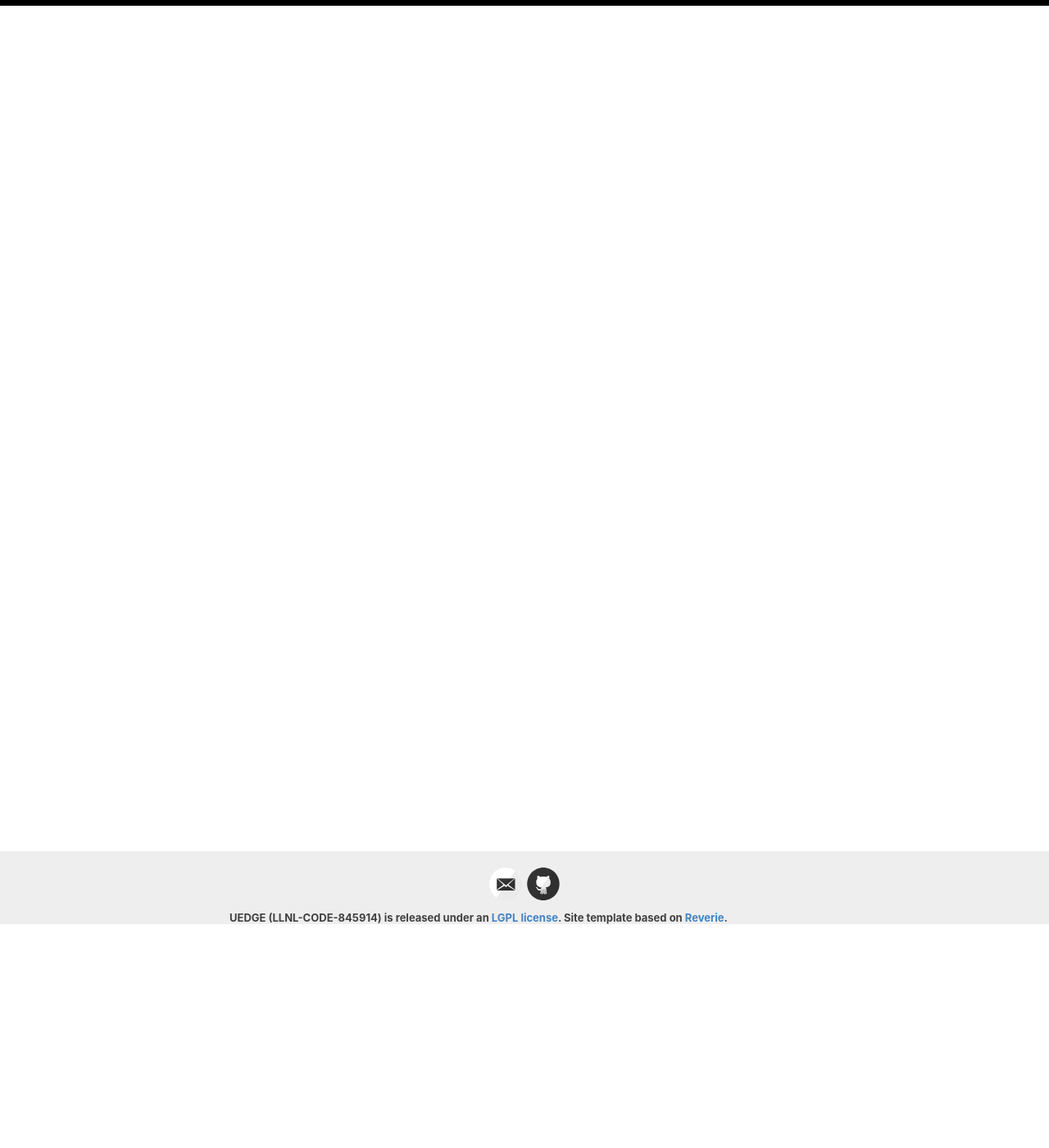
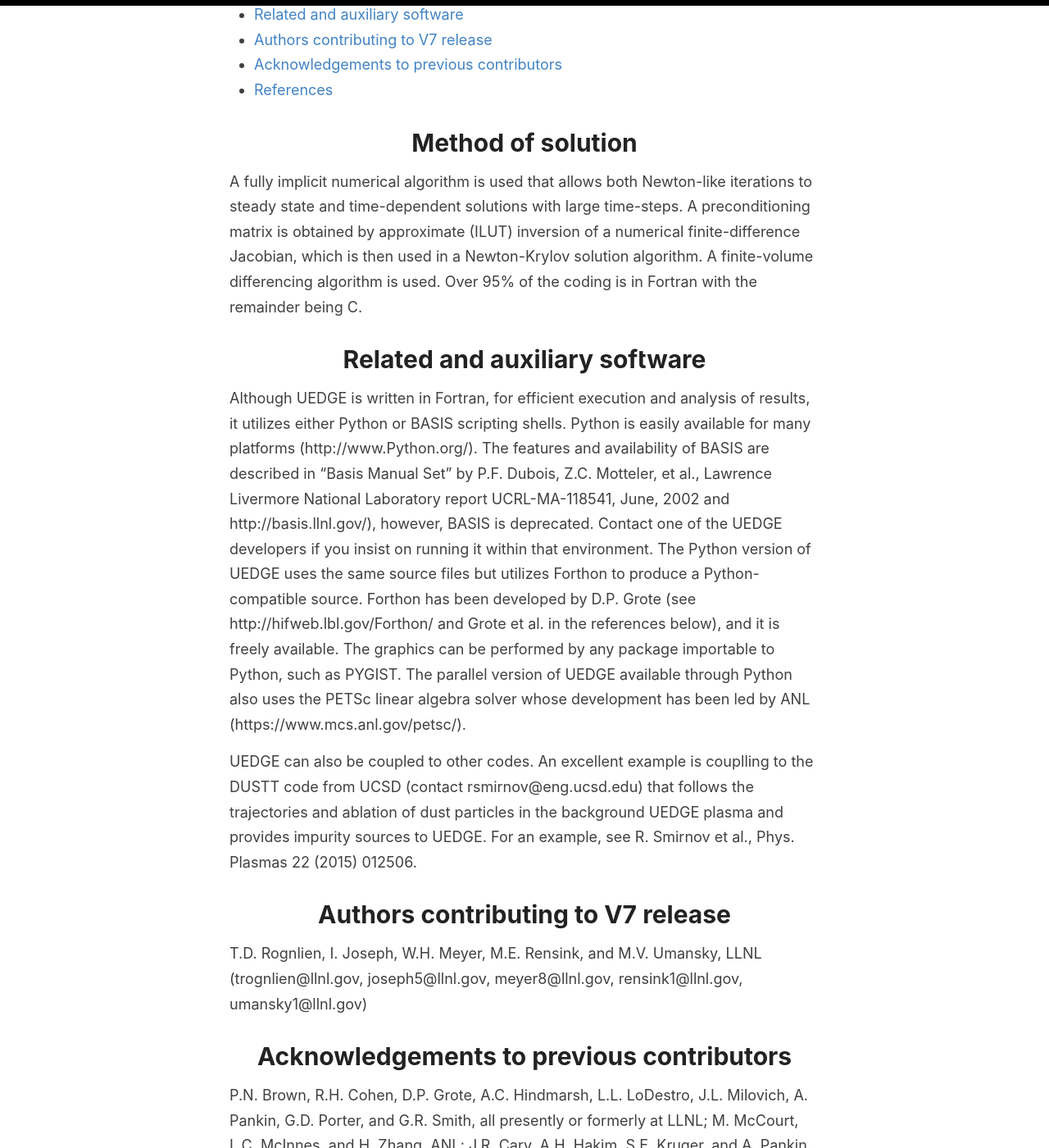
Before and after one commit to LLNL/UEDGE, a Jekyll site: the page built from _pages/about.md, in a window 1280 px wide and 1400 px high, scrolled down 273 px. Shown: the whole window at 82% size. Built offline with Jekyll 4.4.1, drawn with Linux system fonts in a browser that asks for light colours; some of the changed text lies outside the part shown.

Commit message:
Adds page skeletons

```diff
--- a/_config.yml
+++ b/_config.yml
@@ -75,6 +75,7 @@ kramdown:
   syntax_highlighter_opts:
     # Use existing pygments syntax highlighting css
     css_class: 'highlight'
+  toc_levels: 1..1
 
 # Set the Sass partials directory, as we're using @imports
 sass:
--- a/_pages/about.md
+++ b/_pages/about.md
@@ -3,3 +3,59 @@ layout: page
 title: About
 permalink: /about/
 ---
+* TOC
+{:toc}
+
+# Method of solution
+A fully implicit numerical algorithm is used that allows both Newton-like iterations to steady state
+and time-dependent solutions with large time-steps.  A preconditioning matrix is obtained by approximate
+(ILUT) inversion of a numerical finite-difference Jacobian, which is then used in a Newton-Krylov
+solution algorithm. A finite-volume differencing algorithm is used. Over 95% of the coding is in
+Fortran with the remainder being C.
+
+# Related and auxiliary software
+
+Although UEDGE is written in Fortran, for efficient execution and analysis of results, it utilizes
+either Python or BASIS scripting shells. Python is easily available for many platforms
+(http://www.Python.org/). The features and availability of BASIS are described in "Basis Manual Set"
+by P.F. Dubois, Z.C. Motteler, et al., Lawrence Livermore National Laboratory report UCRL-MA-118541,
+June, 2002 and http://basis.llnl.gov/), however, BASIS is deprecated. Contact one of the UEDGE developers
+if you insist on running it within that environment.
+The Python version of UEDGE uses the same source files but utilizes Forthon to produce a Python-compatible
+source.  Forthon has been developed by D.P. Grote (see http://hifweb.lbl.gov/Forthon/ and Grote et al.
+in the references below), and it is freely available. The graphics can be performed by any package importable
+to Python, such as PYGIST.  The parallel version of UEDGE available through Python also uses the PETSc linear
+algebra solver whose development has been led by ANL (https://www.mcs.anl.gov/petsc/).
+
+UEDGE can also be coupled to other codes.  An excellent example is couplling to the DUSTT code from
+UCSD (contact rsmirnov@eng.ucsd.edu) that follows the trajectories and ablation of dust particles in
+the background UEDGE plasma and provides impurity sources to UEDGE.  For an example, see R. Smirnov
+et al., Phys. Plasmas 22 (2015) 012506.
+
+# Authors contributing to V7 release
+T.D. Rognlien, I. Joseph, W.H. Meyer, M.E. Rensink, and M.V. Umansky, LLNL
+(trognlien@llnl.gov, joseph5@llnl.gov, meyer8@llnl.gov, rensink1@llnl.gov, umansky1@llnl.gov)
+
+# Acknowledgements to previous contributors
+P.N. Brown, R.H. Cohen, D.P. Grote, A.C. Hindmarsh, L.L. LoDestro, J.L. Milovich,
+A. Pankin, G.D. Porter, and G.R. Smith, all presently or formerly at LLNL; M. McCourt,
+L.C. McInnes, and H. Zhang, ANL; J.R. Cary, A.H. Hakim, S.E. Kruger, and A. Pankin, Tech-X;
+D.A. Knoll, INEEL; D.P. Stotler, PPPL; B.J. Braams, retired, IAEA; A.Yu. Pigarov and
+R. Smirnov, UCSD; J.D. Elder, U. Toronto; M. Groth, Aalto Univ.; and R.B. Campbell, Sandia.
+
+# References
+**_UEDGE development_**
+T.D. Rognlien, J.L. Milovich, M.E. Rensink, and G.D. Porter, J. Nucl. Mat. 196-198 (1992) 347-351.
+G.R. Smith, P.N. Brown, R.B. Campbell, D.A. Knoll, P.R. McHugh, M.E. Rensink, and T.D. Rognlien, J. Nucl. Mater. 220-222 (1995) 1024.
+M.E. Rensink and T.D. Rognlien, J. Nucl. Mater. 266-269 (1999) 1180.
+T.D. Rognlien, D.D. Ryutov, N. Mattor, and G.D. Porter, Phys. Plasmas 6, (1999) 1851.
+T.D. Rognlien, M.E. Rensink, and G.R. Smith, "User manual for the UEDGE edge-plasma transport code," January 2000, LLNL Rpt. UCRL-ID-137121, lastest revision May 1, 2013.
+
+**_Forthon development_**
+D. P. Grote, A. Friedman, I. Haber, "Methods used in WARP3d, a Three-Dimensional PIC/Accelerator Code", Proceedings of the 1996 Computational Accelerator Physics Conference, AIP Conference Proceedings 391, p. 51.
+See also: http://hifweb.lbl.gov/Forthon/  .
+
+**_FACETS project_**
+J.R. Cary, J. Candy, R.H. Cohen et al., J. Phys.: Conf. Ser. 125 (2008) 012040.
+A.H. Hakim, T.D. Rognlien, R.J. Groebner et al., Phys. Plasmas 19 (2012) 032505.
+M. McCourt, T.D. Rognlien, L.C. McInnes, and H. Zhang, Computational Science & Discovery 5 (2012) 014012.
```
Also changed, not shown: _index.html (deleted, +0 -49 lines), _layouts/default.html (+4 -4 lines), _pages/citing.md (renamed from _pages/acknowledgements.md, +2 -2 lines), _pages/contributing.md (+8 -5 lines), _pages/getting-started.md (+15 -6 lines), _pages/issues.md (deleted, +0 -13 lines), _pages/resources.md (added, +17 -0 lines), index.md (+1 -1 lines).
